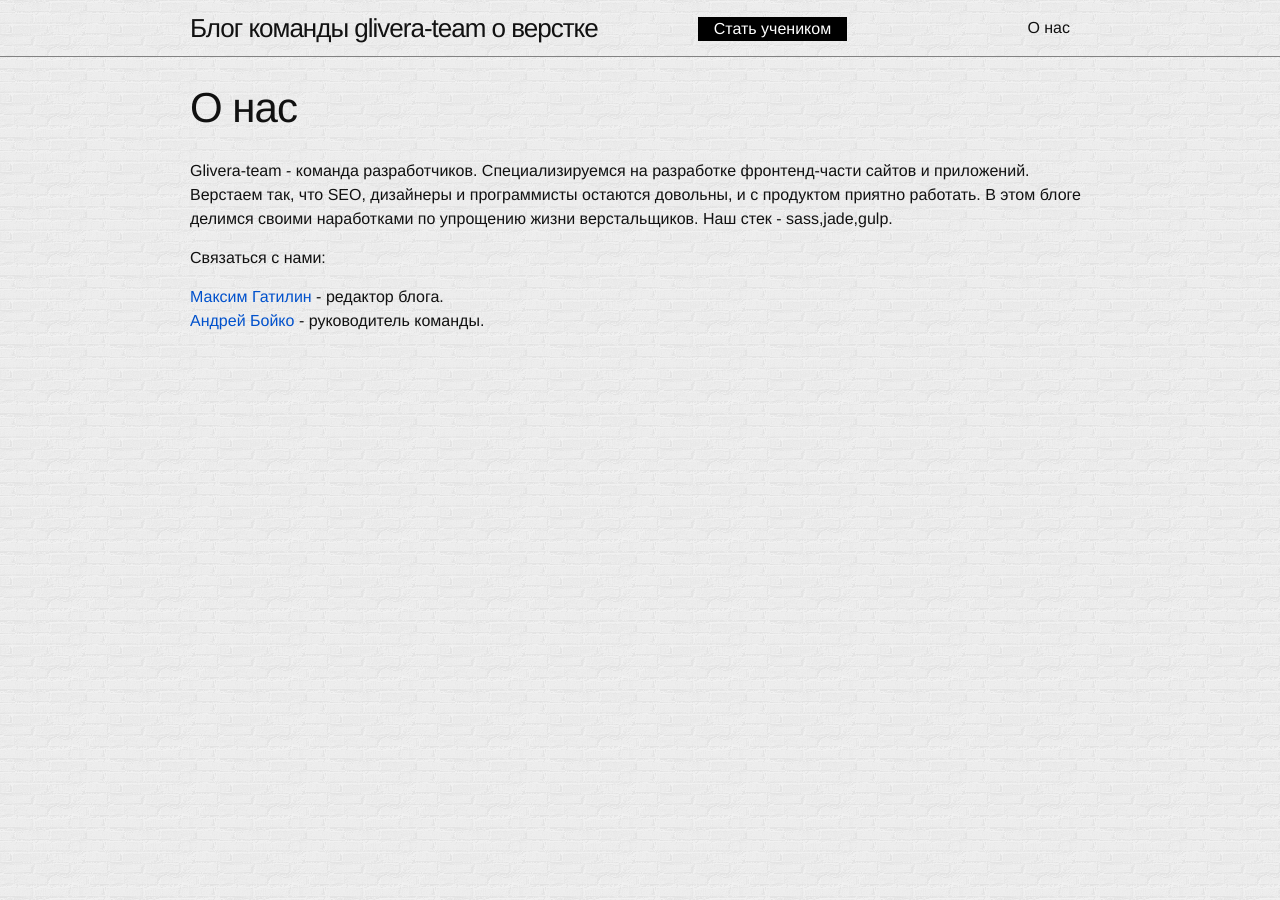
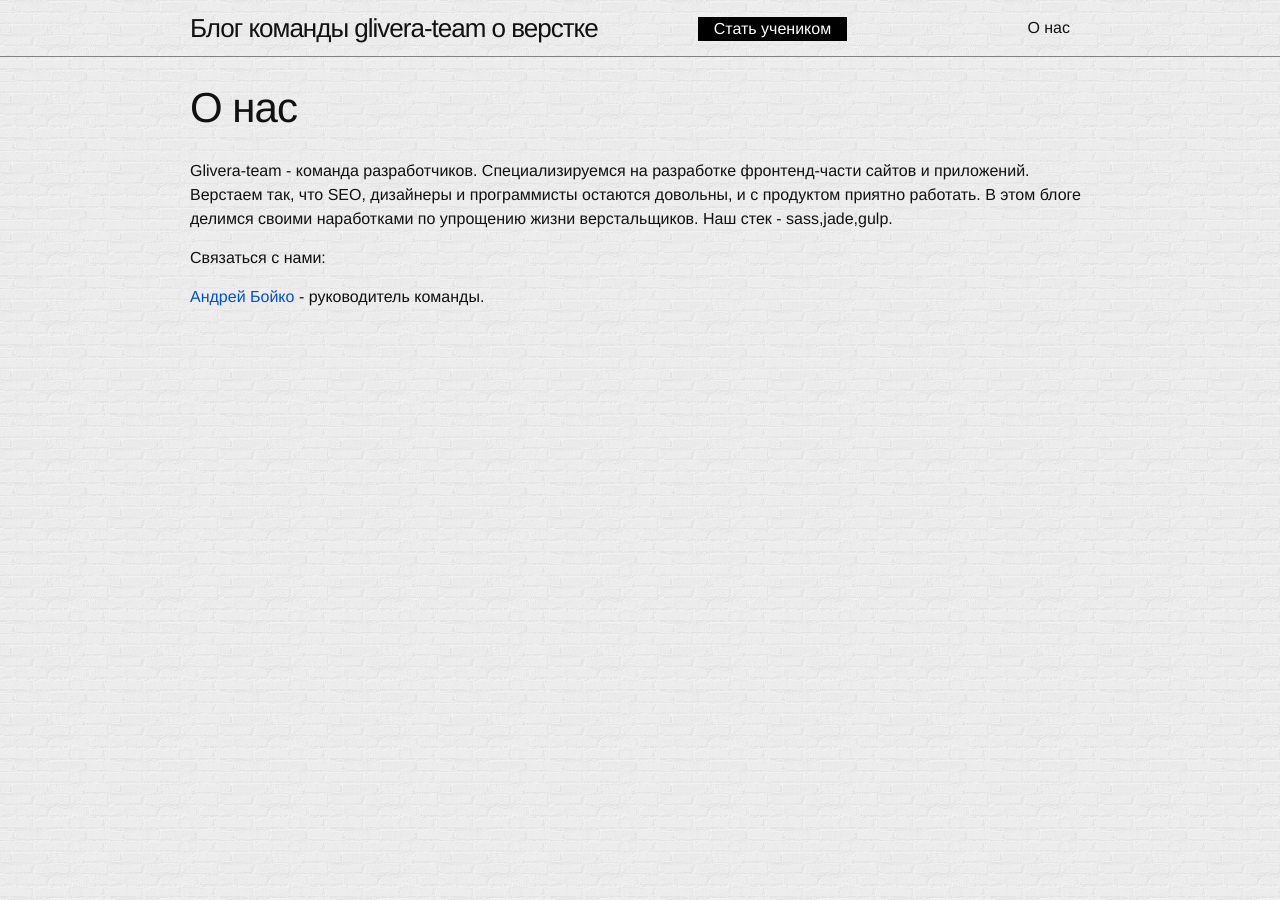
Before and after one commit to glivera-team/glivera-team.github.io, a Jekyll site: the page built from about.md, in a window 1280 px wide. Built offline with Jekyll 4.4.1, drawn with Linux system fonts in a browser that asks for light colours.

Commit message:
Update about.md

```diff
--- a/about.md
+++ b/about.md
@@ -9,6 +9,4 @@
 
 Связаться с нами:
 
-<a href="https://twitter.com/gatilin2222" target="_blank">Максим Гатилин</a> - редактор блога.
-<br/>
 <a href="https://twitter.com/glivera" target="_blank">Андрей Бойко</a> - руководитель команды.
```
